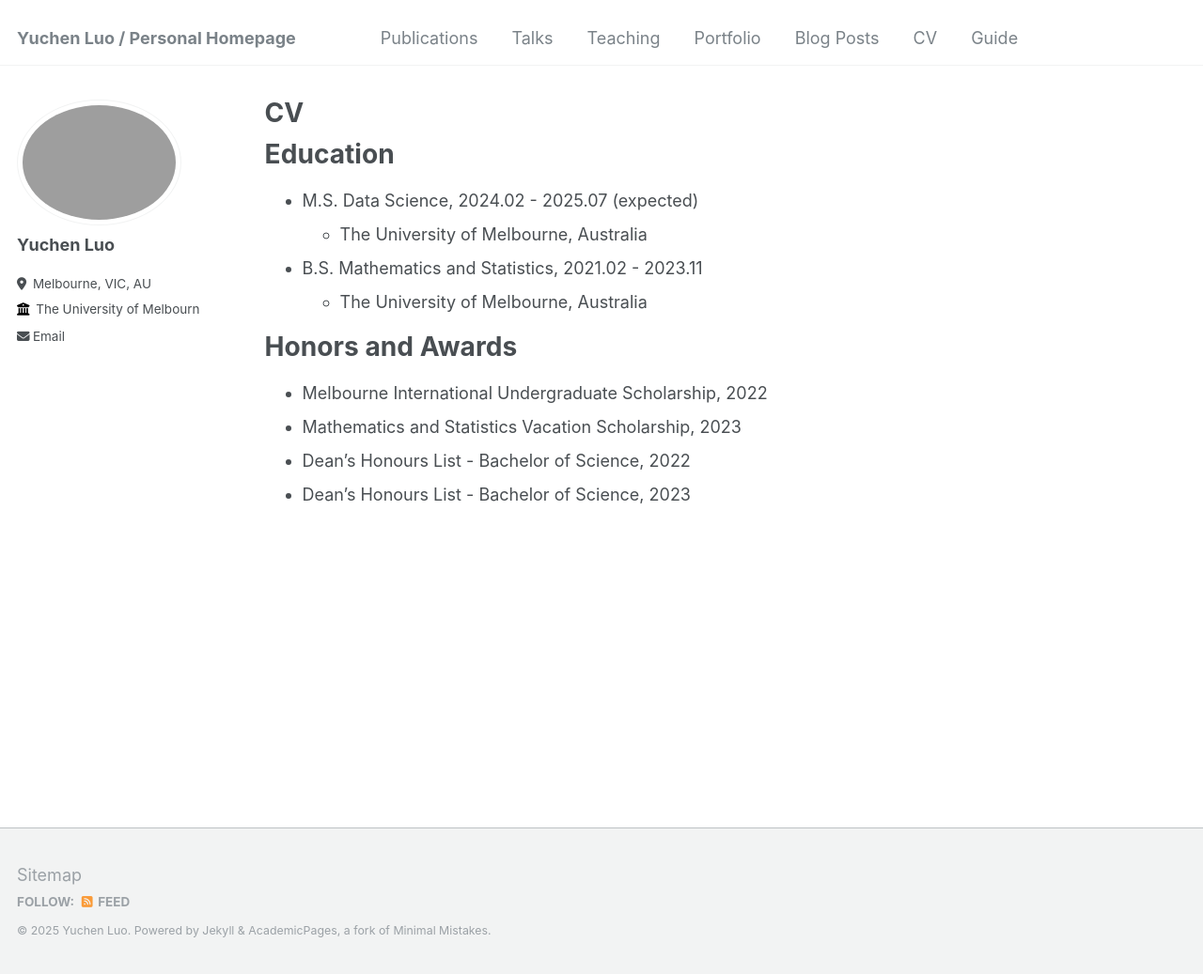
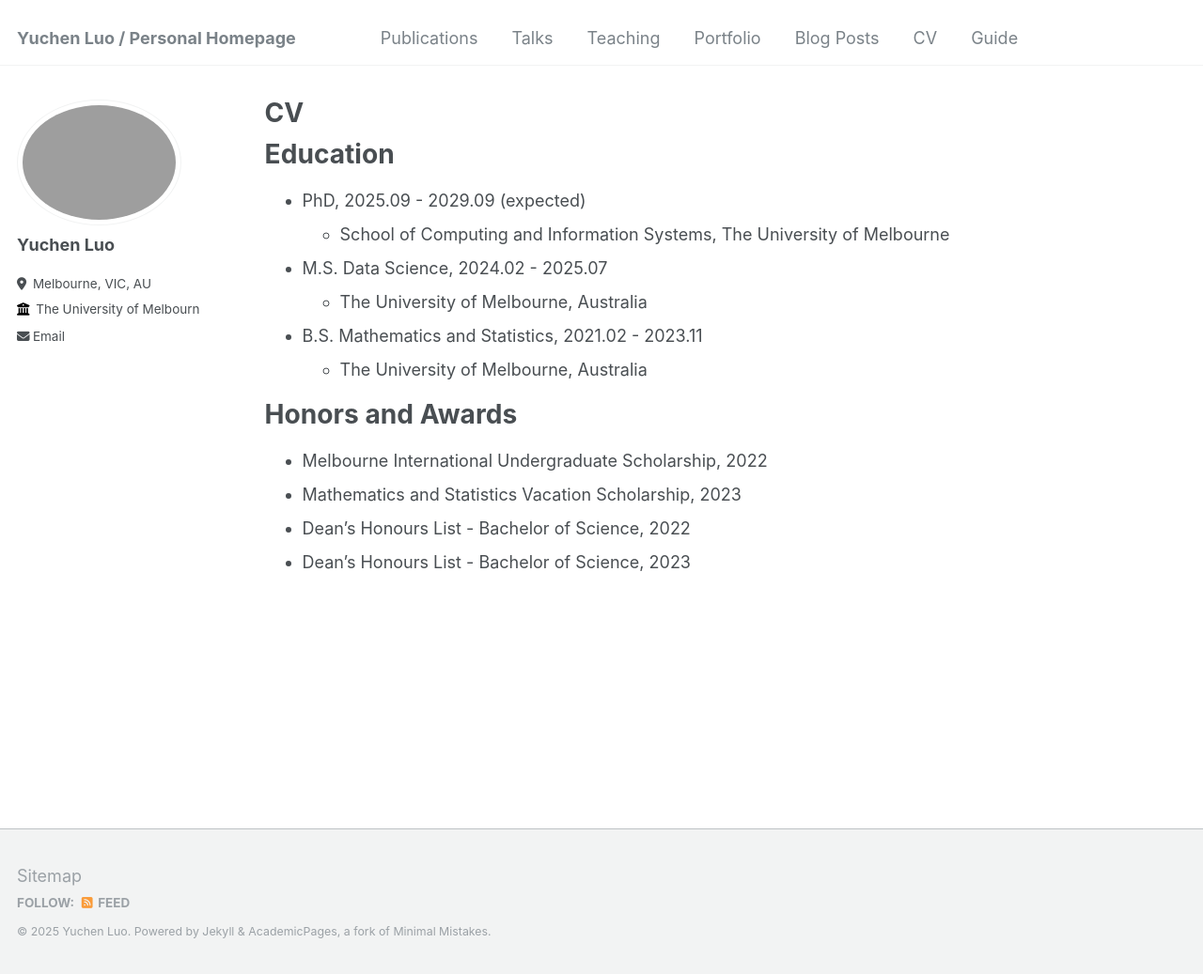
Before and after one commit to BlodyH/blodyh.github.io, a Jekyll site: the page built from _pages/cv.md, in a window 1280 px wide and 1037 px high. Shown: the whole window at 94% size. Built offline with Jekyll 4.4.1, drawn with Linux system fonts in a browser that asks for light colours.

Commit message:
Update education section with PhD details

```diff
--- a/_pages/cv.md
+++ b/_pages/cv.md
@@ -11,7 +11,9 @@ redirect_from:
 
 Education
 ======
-* M.S. Data Science, 2024.02 - 2025.07 (expected)
+* PhD, 2025.09 - 2029.09 (expected)
+  * School of Computing and Information Systems, The University of Melbourne
+* M.S. Data Science, 2024.02 - 2025.07
   * The University of Melbourne, Australia
 * B.S. Mathematics and Statistics, 2021.02 - 2023.11
   * The University of Melbourne, Australia
```
